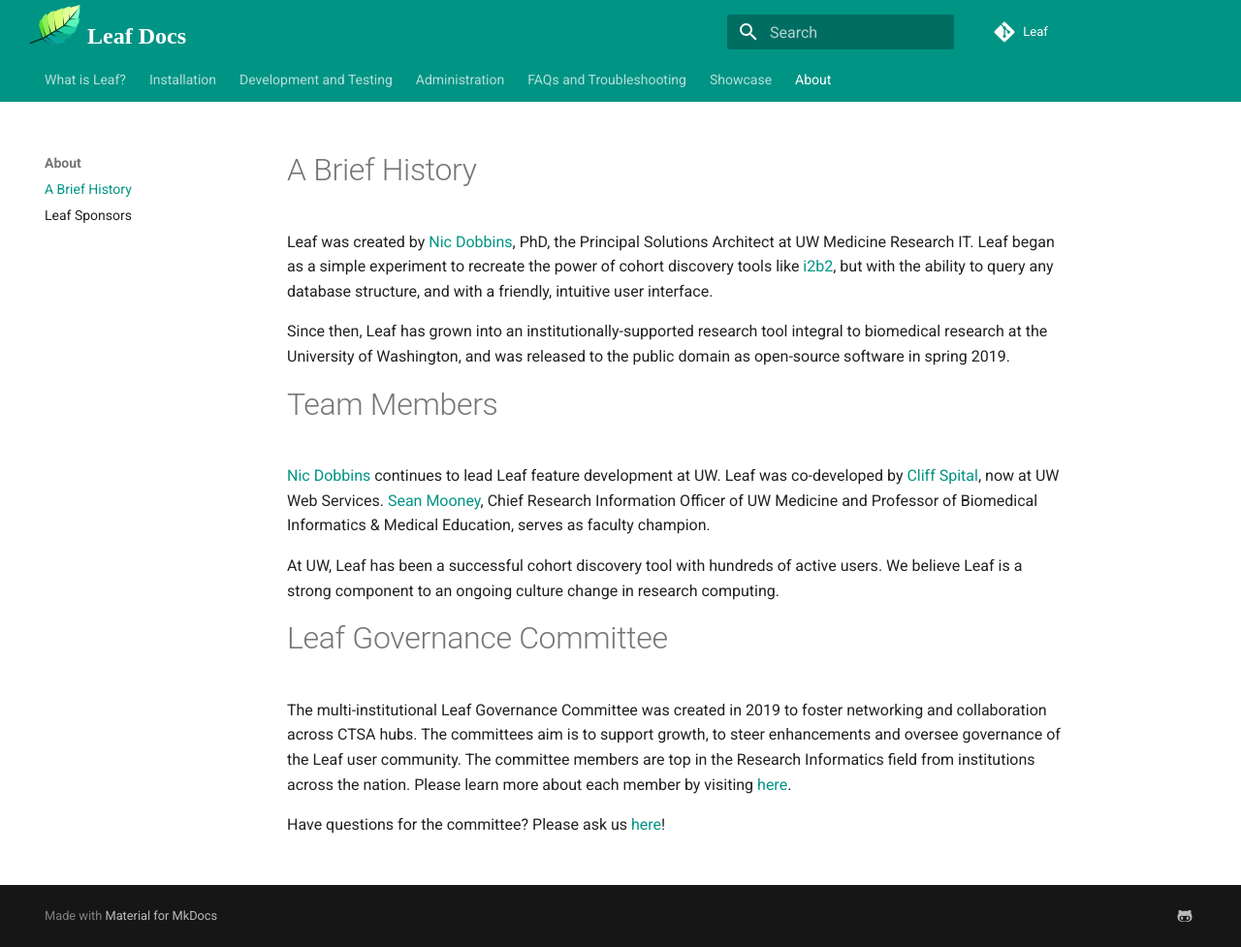
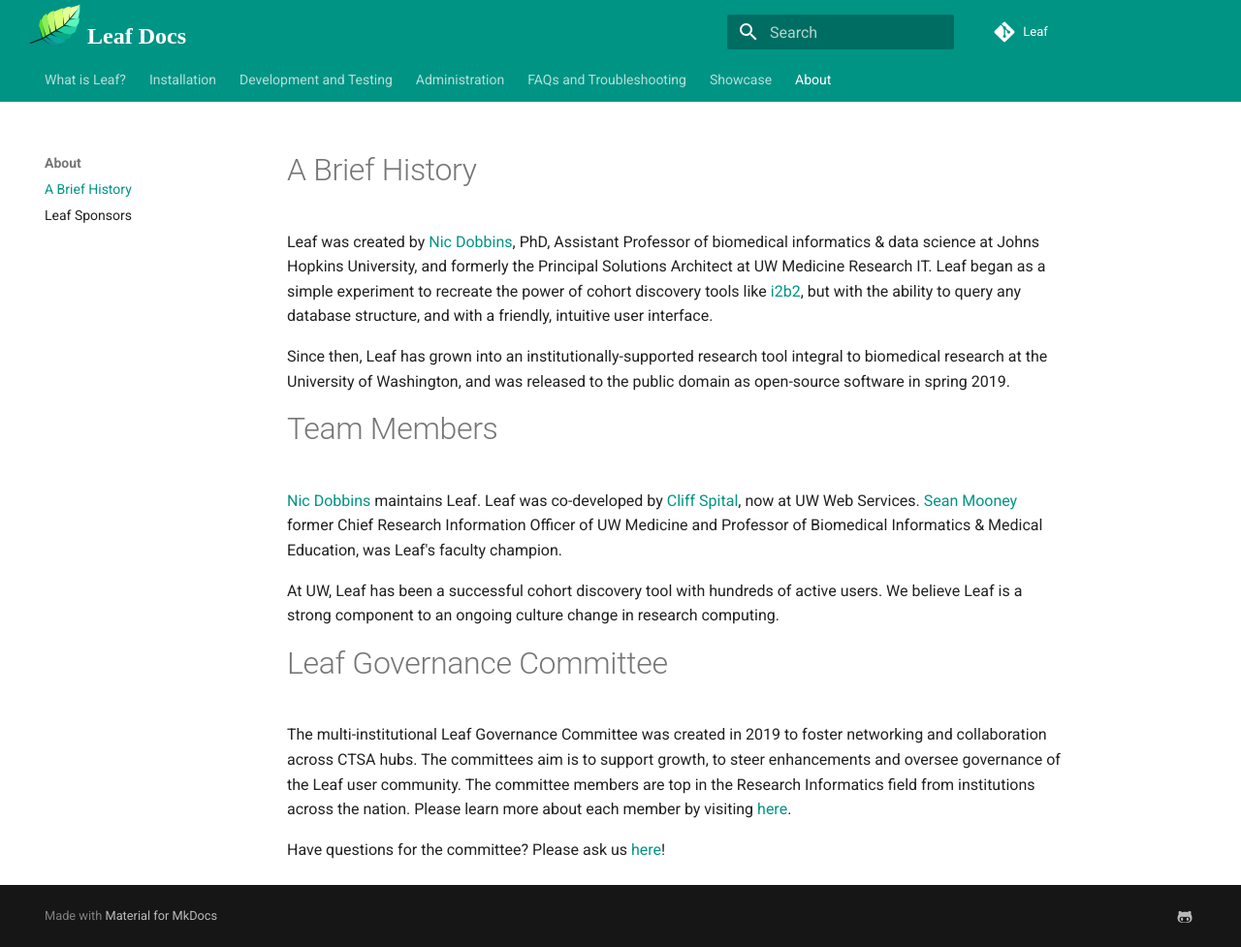
Before and after one commit to uwrit/leaf-docs, an MkDocs documentation site: the page built from docs/about/index.md, in a window 1280 px wide and 977 px high. Shown: the whole window at 97% size. Built offline with MkDocs 1.6.1 and Material for MkDocs 9.7.7, drawn with Linux system fonts in a browser that asks for light colours; comment, search, counter and statistics services are not loaded.

Commit message:
corrected video link format and about section

```diff
--- a/docs/about/index.md
+++ b/docs/about/index.md
@@ -1,10 +1,10 @@
 # A Brief History
-Leaf was created by [Nic Dobbins](https://github.com/ndobb), PhD, the Principal Solutions Architect at UW Medicine Research IT. Leaf began as a simple experiment to recreate the power of cohort discovery tools like [i2b2](https://www.i2b2.org/), but with the ability to query any database structure, and with a friendly, intuitive user interface.
+Leaf was created by [Nic Dobbins](https://github.com/ndobb), PhD, Assistant Professor of biomedical informatics & data science at Johns Hopkins University, and formerly the Principal Solutions Architect at UW Medicine Research IT. Leaf began as a simple experiment to recreate the power of cohort discovery tools like [i2b2](https://www.i2b2.org/), but with the ability to query any database structure, and with a friendly, intuitive user interface.
 
 Since then, Leaf has grown into an institutionally-supported research tool integral to biomedical research at the University of Washington, and was released to the public domain as open-source software in spring 2019.
 
 # Team Members
-[Nic Dobbins](https://github.com/ndobb) continues to lead Leaf feature development at UW. Leaf was co-developed by [Cliff Spital](https://github.com/cspital), now at UW Web Services. [Sean Mooney](http://bime.uw.edu/faculty/sean-mooney/), Chief Research Information Officer of UW Medicine and Professor of Biomedical Informatics & Medical Education, serves as faculty champion.
+[Nic Dobbins](https://github.com/ndobb) maintains Leaf. Leaf was co-developed by [Cliff Spital](https://github.com/cspital), now at UW Web Services. [Sean Mooney](http://bime.uw.edu/faculty/sean-mooney/) former Chief Research Information Officer of UW Medicine and Professor of Biomedical Informatics & Medical Education, was Leaf's faculty champion.
 
 At UW, Leaf has been a successful cohort discovery tool with hundreds of active users. We believe Leaf is a strong component to an ongoing culture change in research computing.
 
```
Also changed, not shown: docs/index.md (+1 -1 lines).
